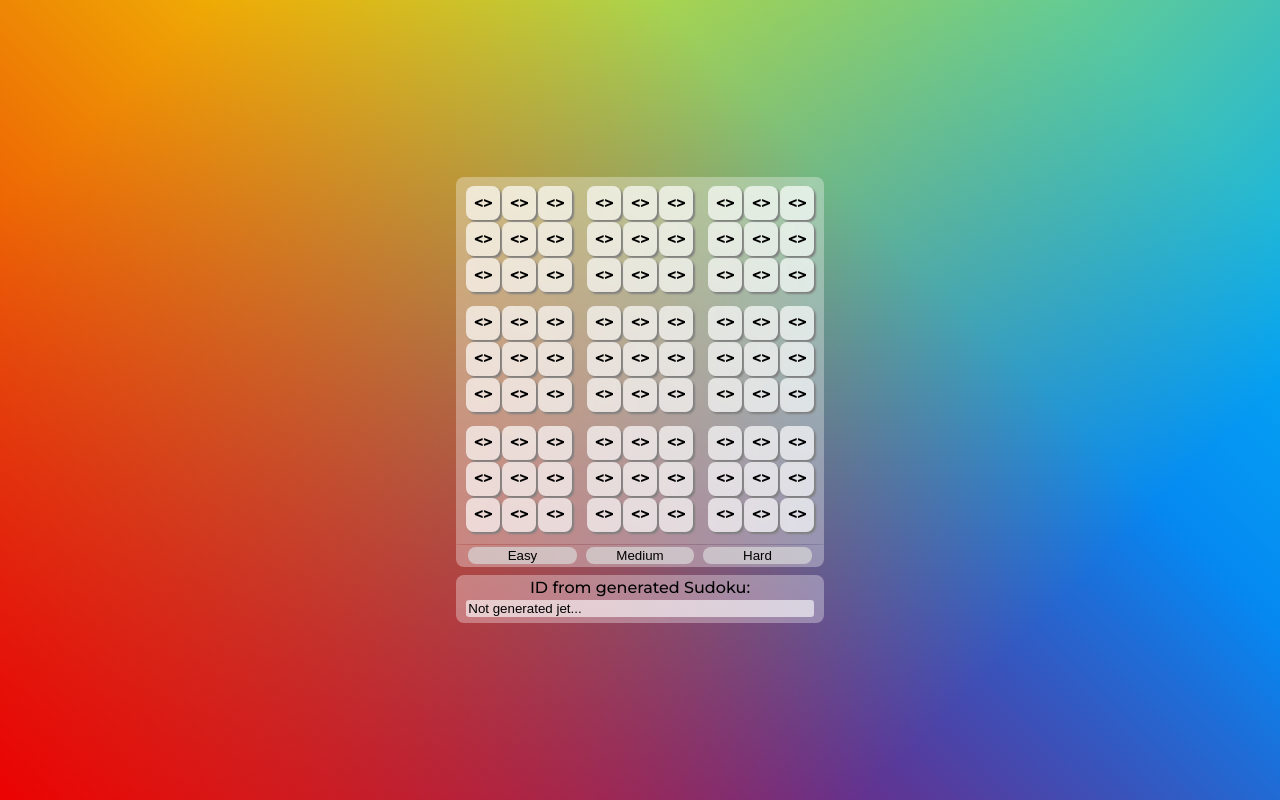
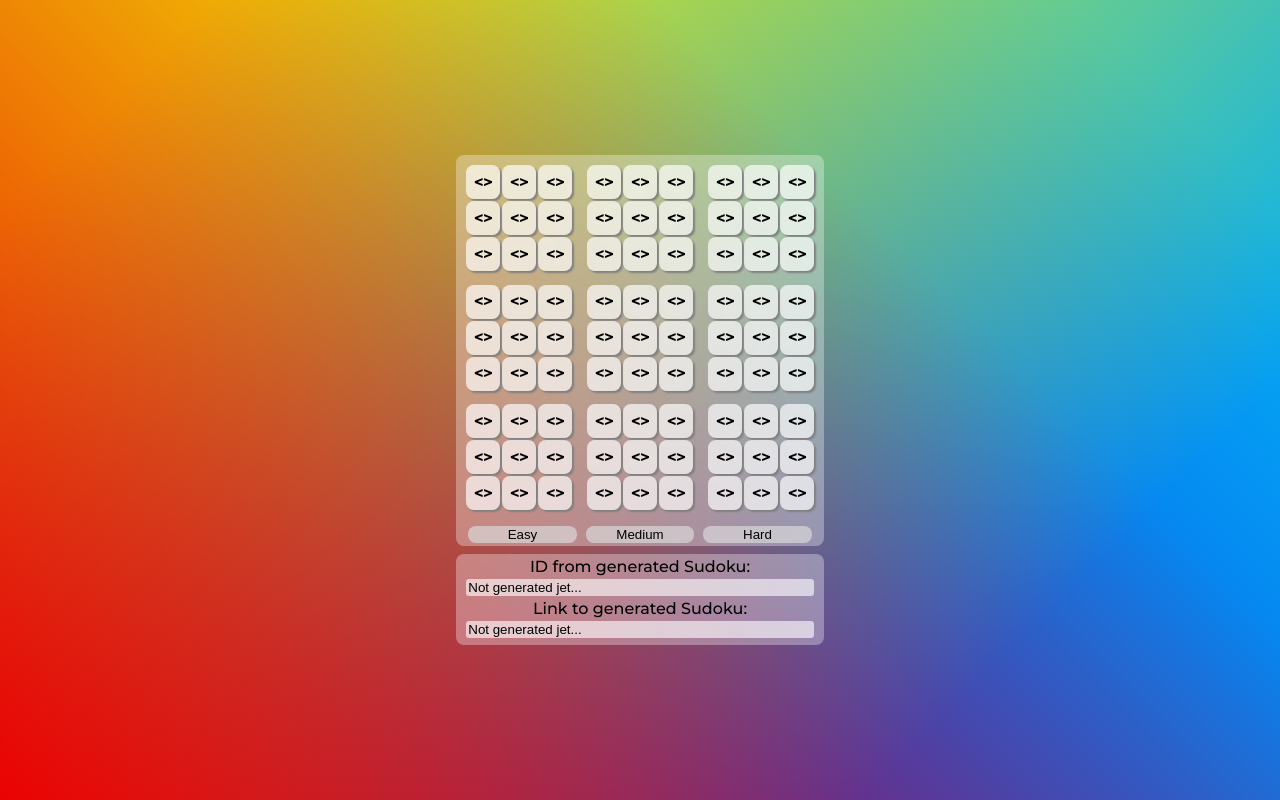
Before and after one commit to saschazesiger/Sudoku, a Flask app: page / in a window 1280 px wide. Run offline with Flask 2, Linux system fonts and the light colour scheme; lists and menus that the app fills with data are empty.

Commit message:
Added direct link

```diff
--- a/app.py
+++ b/app.py
@@ -11,11 +11,13 @@ import random
 app = Flask(__name__)
 app.secret_key = "123Heinrich"
 
+
 @app.route('/', methods=['GET', 'POST'])
 def html():
     sudoku = []
     edit0 = []
     edit1 = []
+    link = "Not generated jet..."
     id = "Not generated jet..."
     count = 0
     if request.method == 'POST':
@@ -62,9 +64,22 @@ def html():
                     edit0.append("b")
                     edit1.append("b")
                 count = count + 1
-        return render_template("index.html", name=sudoku, edit0=edit0, edit1=edit1, id=id)
+        link = request.url_root + "?id=" + id
+        return render_template("index.html", name=sudoku, edit0=edit0, edit1=edit1, id=id, link=link)
     else:
-        return render_template("index.html", name=sudoku, edit0=edit0, edit1=edit1, id=id)
+        if request.args.get('id') != None:
+            id = ""
+            s = request.args.get('id')
+            for i in s:
+                if i == "0":
+                    sudoku.append(" ")
+                else:
+                    sudoku.append(i)
+                edit0.append("b")
+                edit1.append("b")
+                id = id + str(i)
+            link = request.url_root + "?id=" + id
+        return render_template("index.html", name=sudoku, edit0=edit0, edit1=edit1, id=id, link=link)
 
 
 class cell():
--- a/templates/index.html
+++ b/templates/index.html
@@ -41,6 +41,9 @@
         <form method=post id="getid">
             <p>ID from generated Sudoku:</p>
             <input type="text" id="id" name="id" value="{{ id }}" readonly>
+            <br>
+            <p>Link to generated Sudoku:</p>
+            <input type="text" id="id" name="id" value="{{ link }}" readonly>
             {% if name %}
             <br>
             <div>
```
